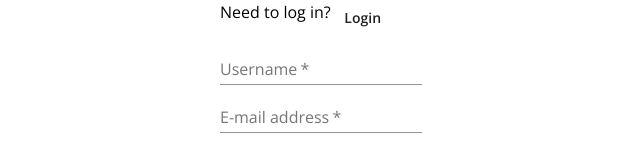
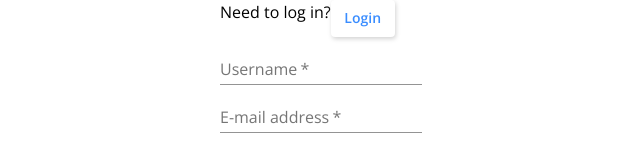
Before and after one commit to KimDuer/7dde5a, a React (Create React App) app in the folder client/: page / in a window 1280 px wide. Shown: the top 156 px of the page, without its empty margins (319-959 px from the left). Built offline with nearby package versions, Linux system fonts and the light colour scheme; no server answers.

Commit message:
started styling buttons

```diff
--- a/client/src/Signup.js
+++ b/client/src/Signup.js
@@ -9,11 +9,24 @@ import {
   TextField,
   FormHelperText,
 } from '@material-ui/core';
+import { makeStyles } from "@material-ui/core/styles";
+
+const useStyles = makeStyles((theme) => ({
+  link: {
+    textDecoration: 'none'
+  },
+  button1: {
+    color: theme.palette.primary.main,
+    backgroundColor: 'white',
+    filter: "drop-shadow(1px 2px 2px lightgray)"
+  }
+}))
 
 const Signup = ({ user, register }) => {
   const history = useHistory();
 
   const [formErrorMessage, setFormErrorMessage] = useState({});
+  const classes = useStyles();
 
   const handleRegister = async (event) => {
     event.preventDefault();
@@ -40,8 +53,8 @@ const Signup = ({ user, register }) => {
       <Box>
         <Grid container item>
           <Typography>Need to log in?</Typography>
-          <Link href="/login" to="/login">
-            <Button>Login</Button>
+          <Link href="/login" to="/login" className={classes.link}>
+            <Button className={classes.button1}>Login</Button>
           </Link>
         </Grid>
         <form onSubmit={handleRegister}>
```
